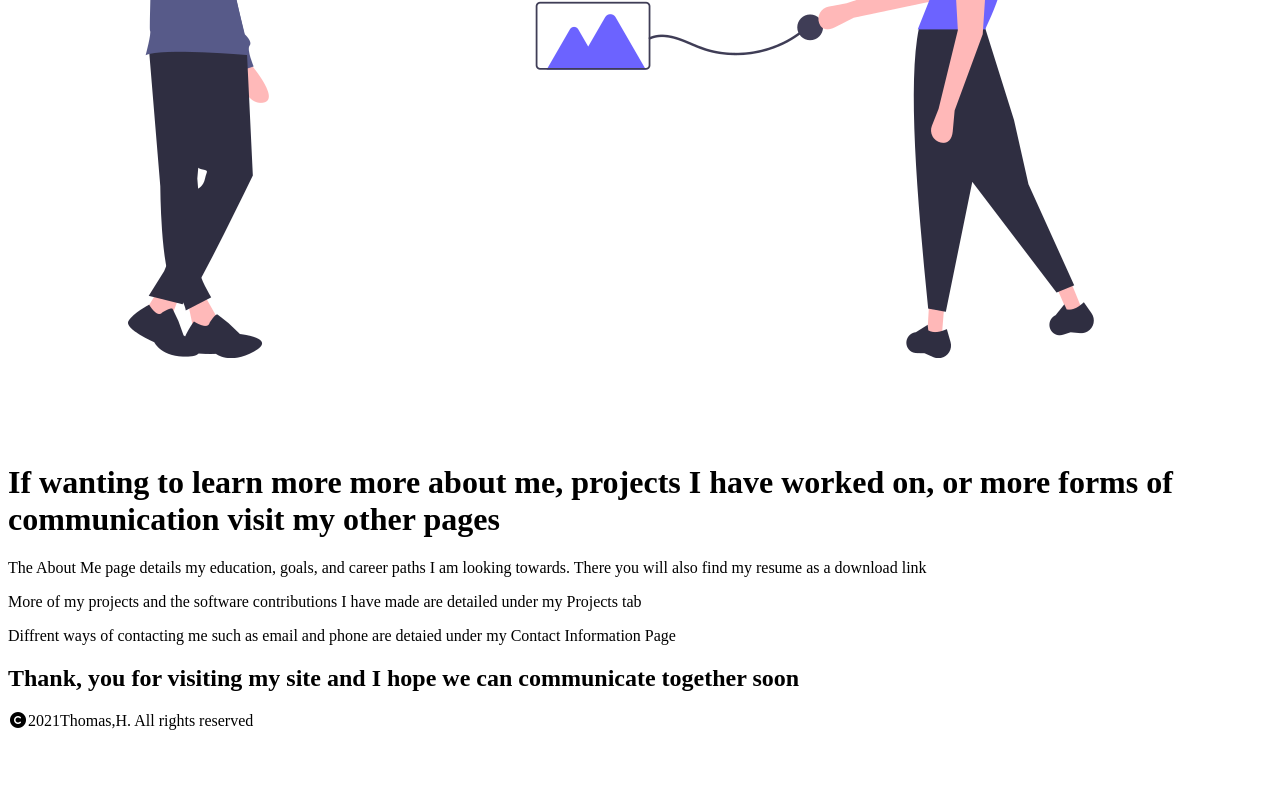
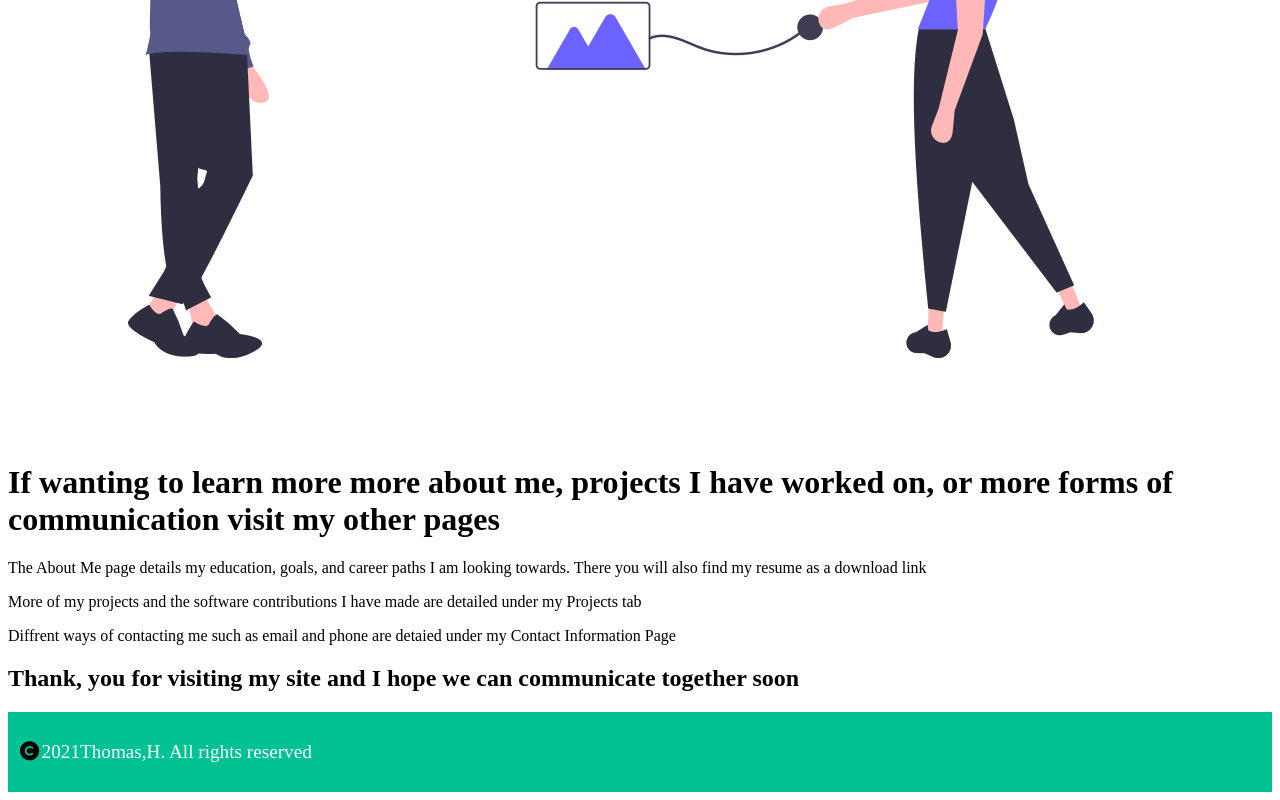
Before and after one commit to tfh0007/PortfolioWebsite, a plain HTML site: page Second Attempt/index.html in a window 1280 px wide. Shown: the part 2486-3286 px from the top of the page. Before the commit the page ends 3232 px from the top, so only its background shows below. Drawn offline with nearby package versions, Linux system fonts and the light colour scheme.

Commit message:
I added a copyright footer to the bottom of the page. The illustration on the last page is overflowing substantially on smaller screens currently

```diff
--- a/Second Attempt/index.html
+++ b/Second Attempt/index.html
@@ -309,8 +309,8 @@
 <!-- Now we are at the footer-->
 
 <footer>
-<div class="footer container">
-	<p><i class="fas fa-copyright fa-fw" style="color: black;"></i>2021Thomas,H. All rights reserved</p>
+<div class="footer__container">
+	<p class= "footer__text"><i class="fas fa-copyright fa-fw" style="color: black;"></i>2021Thomas,H. All rights reserved</p>
 
 </div>
 
--- a/Second Attempt/style.css
+++ b/Second Attempt/style.css
@@ -968,3 +968,20 @@ extended__Description__Project1.visible becomes to large so we need to decrease
     }
 
 }
+
+
+
+
+
+
+
+/* This class contains the footer which will be at the very bottom of every page */
+
+footer {
+
+    background: #02C294;
+    padding: 1ch;
+    color: white;
+    font-size: 1.2rem;
+
+}
```
